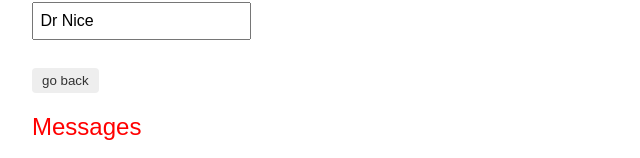
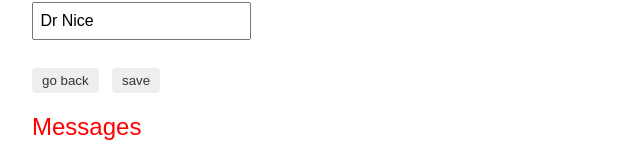
Before and after one commit to yash1rj/TourOfHeroes, an Angular app: page /detail/11 in a window 1280 px wide. Shown: the part 202-360 px from the top of the page, without its empty margins (0-640 px from the left). Built offline with nearby package versions, Linux system fonts and the light colour scheme.

Commit message:
save button

```diff
--- a/src/app/hero-detail/hero-detail.component.html
+++ b/src/app/hero-detail/hero-detail.component.html
@@ -8,5 +8,6 @@
         </label>
     </div>
     <button (click)="goBack()">go back</button>
-
+    <span>&nbsp; &nbsp;</span>
+    <button (click)="save()">save</button>
 </div>
```
